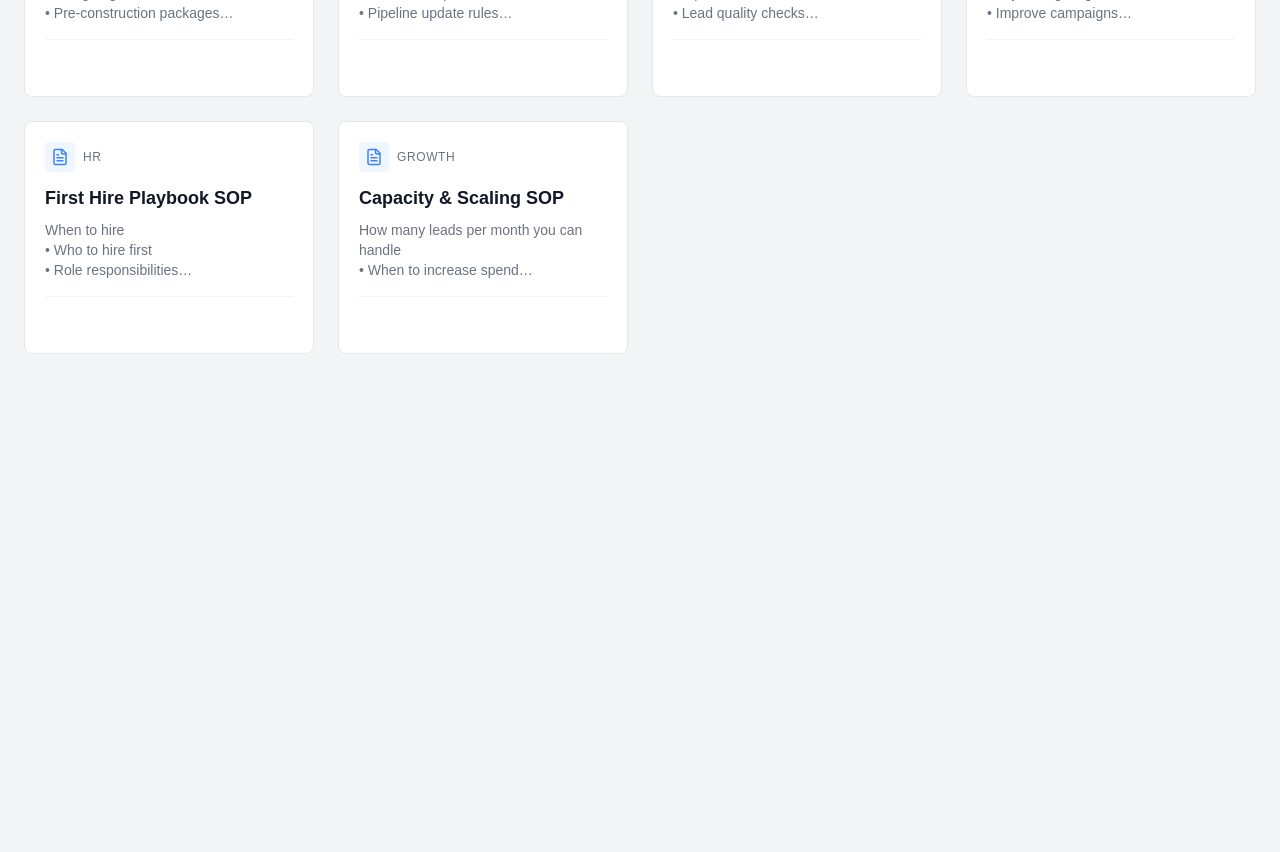
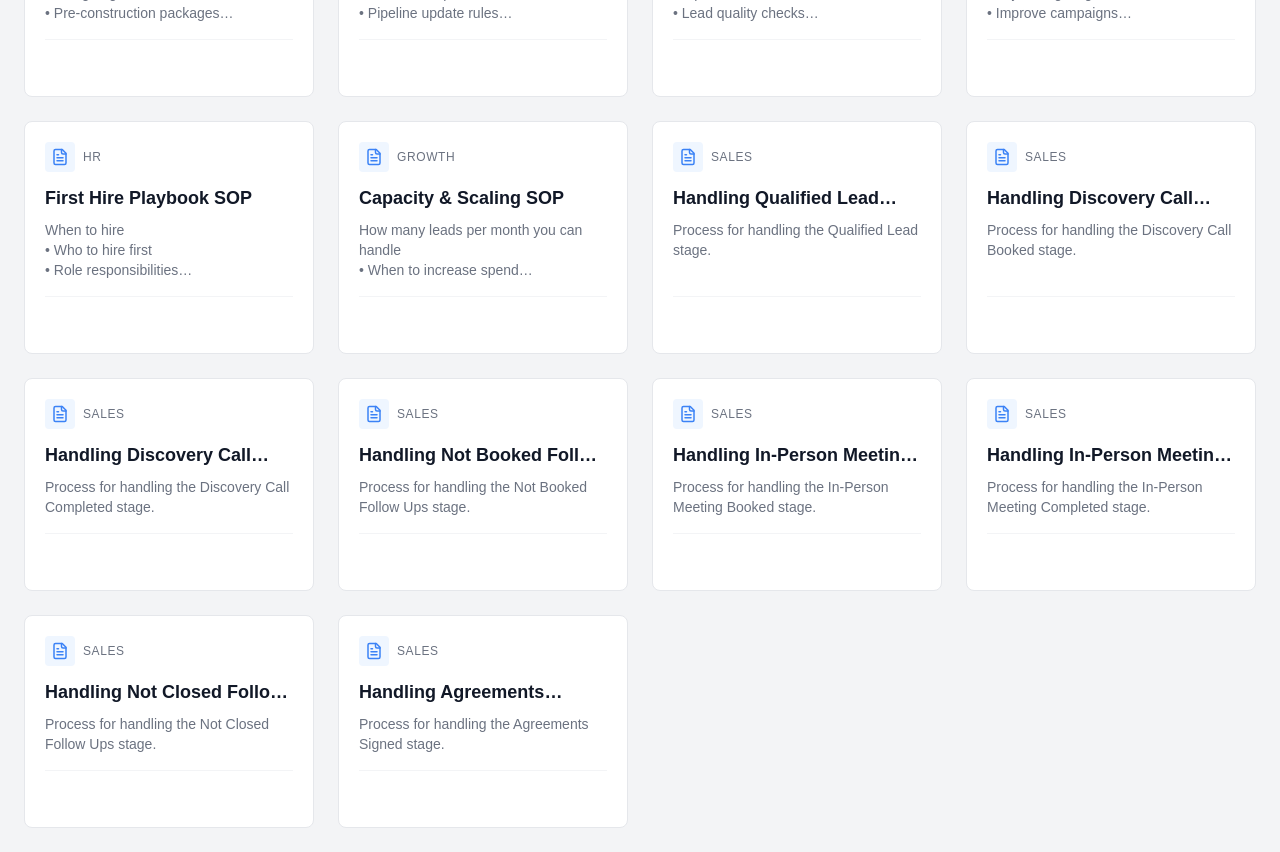
Before and after one commit to christianh0019/client-frameworks, a React (Vite) app: page / in a window 1280 px wide. Shown: the part 500-1352 px from the top of the page. Before the commit the page ends 878 px from the top, so only its background shows below. Built offline with nearby package versions, Linux system fonts and the light colour scheme; a web font is replaced by a local one.

Commit message:
Create specific SOPs for all Sales Process stages

```diff
--- a/src/App.tsx
+++ b/src/App.tsx
@@ -313,15 +313,15 @@ interface ProcessStage {
 
 const SalesProcessTree = ({ onSelectSOP }: { onSelectSOP: (sopTitle: string) => void }) => {
     const stages: ProcessStage[] = [
-        { id: '1', name: 'New Lead', sopId: 'New Lead Follow-Up Procedure', description: 'Manual qualification only' },
-        { id: '2', name: 'Qualified Lead', sopId: 'Qualification & Discovery SOP', description: 'Eligible for discovery' },
-        { id: '3', name: 'Discovery Call Booked', sopId: 'Qualification & Discovery SOP', description: 'Discovery scheduled' },
-        { id: '4', name: 'Discovery Call Completed', sopId: 'Sales Pipeline Management SOP', description: 'Discovery done' },
-        { id: '5', name: 'Not Booked Follow Ups', sopId: 'Long-Cycle Follow-Up & Nurture SOP', description: 'Booking recovery' },
-        { id: '6', name: 'In-Person Meeting Booked', sopId: 'Sales Pipeline Management SOP', description: 'High-intent next step' },
-        { id: '7', name: 'In-Person Meeting Completed', sopId: 'Early Monetization SOP', description: 'Trust + alignment' },
-        { id: '8', name: 'Not Closed Follow Ups', sopId: 'Long-Cycle Follow-Up & Nurture SOP', description: 'Long-cycle nurture' },
-        { id: '9', name: 'Agreements Signed', sopId: 'Early Monetization SOP', description: 'Revenue progression' },
+        { id: '1', name: 'New Lead', sopId: 'Handling New Lead Stage', description: 'Manual qualification only' },
+        { id: '2', name: 'Qualified Lead', sopId: 'Handling Qualified Lead Stage', description: 'Eligible for discovery' },
+        { id: '3', name: 'Discovery Call Booked', sopId: 'Handling Discovery Call Booked Stage', description: 'Discovery scheduled' },
+        { id: '4', name: 'Discovery Call Completed', sopId: 'Handling Discovery Call Completed Stage', description: 'Discovery done' },
+        { id: '5', name: 'Not Booked Follow Ups', sopId: 'Handling Not Booked Follow Ups Stage', description: 'Booking recovery' },
+        { id: '6', name: 'In-Person Meeting Booked', sopId: 'Handling In-Person Meeting Booked Stage', description: 'High-intent next step' },
+        { id: '7', name: 'In-Person Meeting Completed', sopId: 'Handling In-Person Meeting Completed Stage', description: 'Trust + alignment' },
+        { id: '8', name: 'Not Closed Follow Ups', sopId: 'Handling Not Closed Follow Ups Stage', description: 'Long-cycle nurture' },
+        { id: '9', name: 'Agreements Signed', sopId: 'Handling Agreements Signed Stage', description: 'Revenue progression' },
     ];
 
     return (
@@ -366,7 +366,7 @@ const App = () => {
 
     const sops: SOP[] = [
         {
-            title: "New Lead Follow-Up Procedure",
+            title: "Handling New Lead Stage",
             description: "Contact every new lead quickly, qualify seriousness, and secure the next step within 7 days.",
             category: "Sales",
             detailedContent: `### Where to Find This
@@ -464,6 +464,60 @@ If these conditions are not met, schedule the Discovery Call for a later time.`
         },
     ];
 
+    // Placeholder SOPs for Tree Stages
+    const stageSops: SOP[] = [
+        {
+            title: "Handling Qualified Lead Stage",
+            description: "Process for handling the Qualified Lead stage.",
+            category: "Sales",
+            detailedContent: "### Process for Qualified Lead Stage\n\nComing soon..."
+        },
+        {
+            title: "Handling Discovery Call Booked Stage",
+            description: "Process for handling the Discovery Call Booked stage.",
+            category: "Sales",
+            detailedContent: "### Process for Discovery Call Booked Stage\n\nComing soon..."
+        },
+        {
+            title: "Handling Discovery Call Completed Stage",
+            description: "Process for handling the Discovery Call Completed stage.",
+            category: "Sales",
+            detailedContent: "### Process for Discovery Call Completed Stage\n\nComing soon..."
+        },
+        {
+            title: "Handling Not Booked Follow Ups Stage",
+            description: "Process for handling the Not Booked Follow Ups stage.",
+            category: "Sales",
+            detailedContent: "### Process for Not Booked Follow Ups Stage\n\nComing soon..."
+        },
+        {
+            title: "Handling In-Person Meeting Booked Stage",
+            description: "Process for handling the In-Person Meeting Booked stage.",
+            category: "Sales",
+            detailedContent: "### Process for In-Person Meeting Booked Stage\n\nComing soon..."
+        },
+        {
+            title: "Handling In-Person Meeting Completed Stage",
+            description: "Process for handling the In-Person Meeting Completed stage.",
+            category: "Sales",
+            detailedContent: "### Process for In-Person Meeting Completed Stage\n\nComing soon..."
+        },
+        {
+            title: "Handling Not Closed Follow Ups Stage",
+            description: "Process for handling the Not Closed Follow Ups stage.",
+            category: "Sales",
+            detailedContent: "### Process for Not Closed Follow Ups Stage\n\nComing soon..."
+        },
+        {
+            title: "Handling Agreements Signed Stage",
+            description: "Process for handling the Agreements Signed stage.",
+            category: "Sales",
+            detailedContent: "### Process for Agreements Signed Stage\n\nComing soon..."
+        },
+    ];
+
+    const allSops = [...sops, ...stageSops];
+
     const videos: Video[] = [
         // Core System Walkthroughs
         { title: "How the Growth System Works (big picture)", duration: "05:00", category: "Core System" },
@@ -501,7 +555,7 @@ If these conditions are not met, schedule the Discovery Call for a later time.`
 
     // Helper to find SOP by title and open it
     const handleTreeSelection = (sopTitle: string) => {
-        const foundSOP = sops.find(s => s.title === sopTitle);
+        const foundSOP = allSops.find(s => s.title === sopTitle);
         if (foundSOP) {
             handleSOPClick(foundSOP);
         } else {
@@ -517,7 +571,7 @@ If these conditions are not met, schedule the Discovery Call for a later time.`
         };
         window.addEventListener('navigate-sop', handleNavigation);
         return () => window.removeEventListener('navigate-sop', handleNavigation);
-    }, [sops]);
+    }, [allSops]);
 
     return (
         <div className="min-h-screen bg-saas-bg font-sans text-saas-text-primary selection:bg-blue-100 selection:text-blue-900 p-6">
@@ -547,7 +601,7 @@ If these conditions are not met, schedule the Discovery Call for a later time.`
                         {/* Content Grids */}
                         {activeTab === 'Process Library' && (
                             <div className={`grid ${viewMode === 'grid' ? 'grid-cols-1 md:grid-cols-2 lg:grid-cols-3 xl:grid-cols-4' : 'grid-cols-1'} gap-6`}>
-                                {sops.map((sop, idx) => (
+                                {allSops.map((sop, idx) => (
                                     <SOPCard key={idx} sop={sop} onClick={() => handleSOPClick(sop)} />
                                 ))}
                             </div>
```
Also changed, not shown: 3 other files (tests, documents, lock files or other folders).
